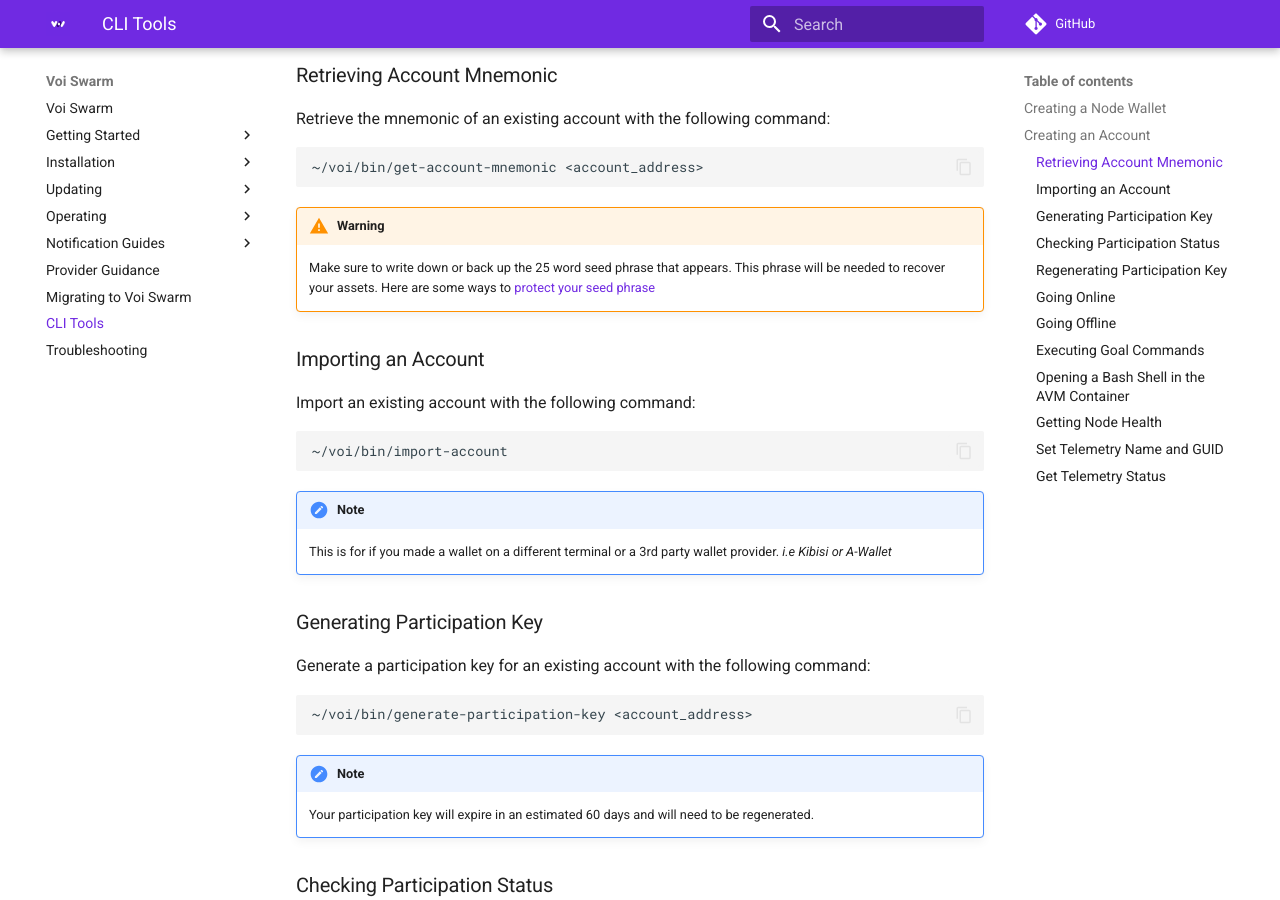
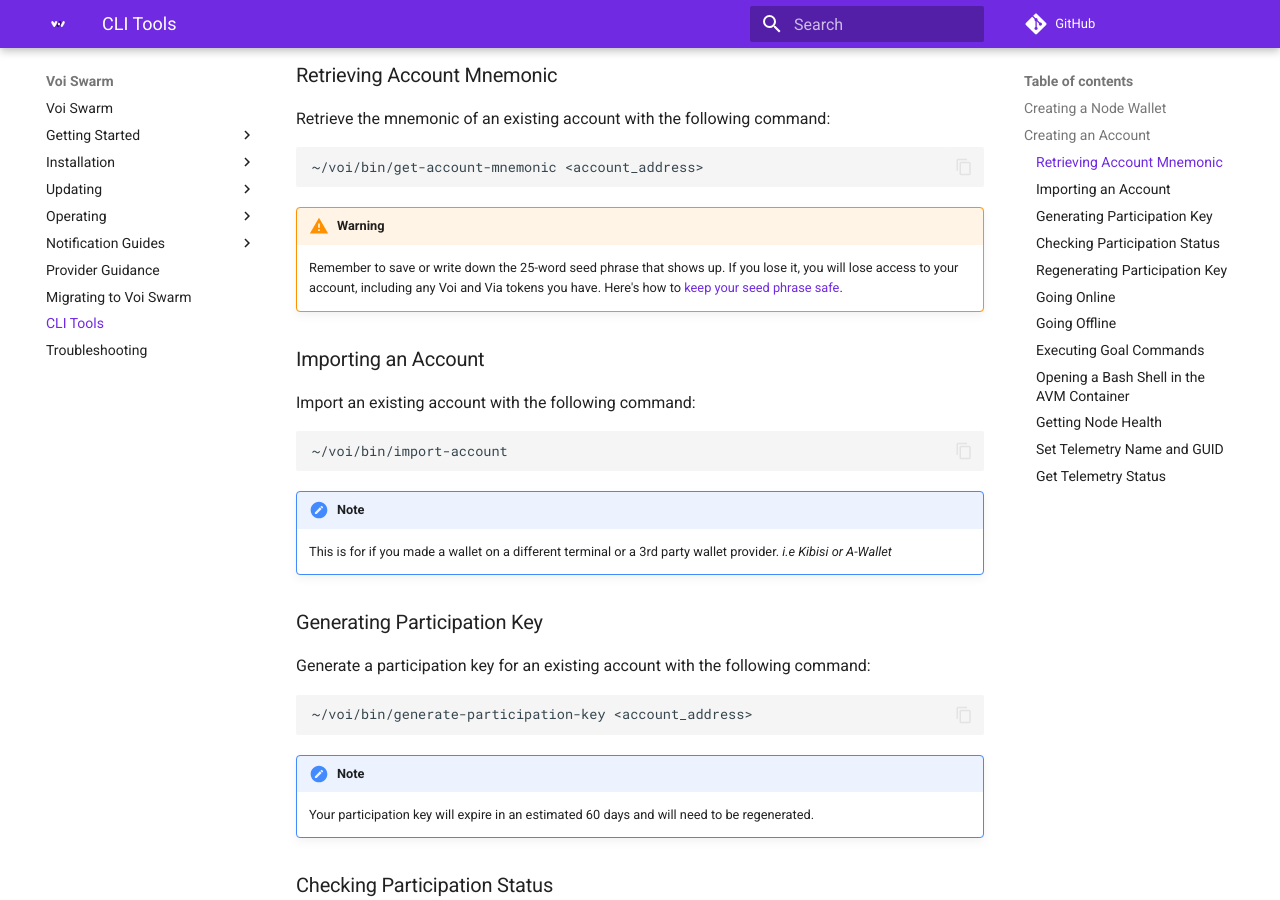
Before and after one commit to VoiNetwork/voi-swarm, an MkDocs documentation site: the page built from docs/cli-tools.md, in a window 1280 px wide and 900 px high, scrolled down 457 px. Built offline with MkDocs 1.6.1 and Material for MkDocs 9.7.7, drawn with Linux system fonts in a browser that asks for light colours; plug-ins that fetch from the network failed and are left out; comment, search, counter and statistics services are not loaded.

````diff
--- a/docs/cli-tools.md
+++ b/docs/cli-tools.md
@@ -25,8 +25,8 @@ Retrieve the mnemonic of an existing account with the following command:
 ```
 
 !!! warning
-    Make sure to write down or back up the 25 word seed phrase that appears. This phrase will be needed to recover your
-    assets. Here are some ways to [protect your seed phrase](https://coinmarketcap.com/academy/article/how-to-protect-your-seed-phrase)
+    Remember to save or write down the 25-word seed phrase that shows up. If you lose it, you will lose access to your account,
+    including any Voi and Via tokens you have. Here's how to [keep your seed phrase safe](https://coinmarketcap.com/academy/article/how-to-protect-your-seed-phrase).
 
 ### Importing an Account
 
````
Also changed, not shown: docs/installation/uninstall.md (+2 -2 lines).
